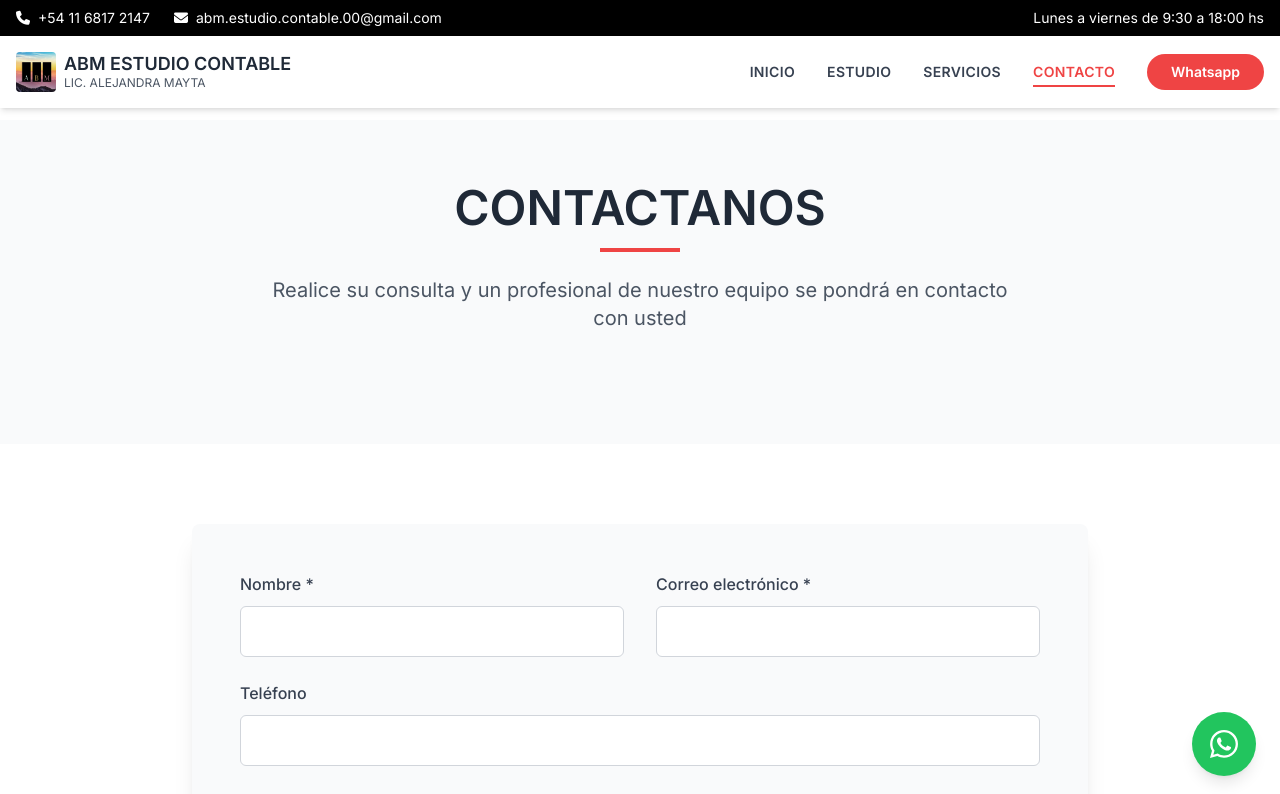
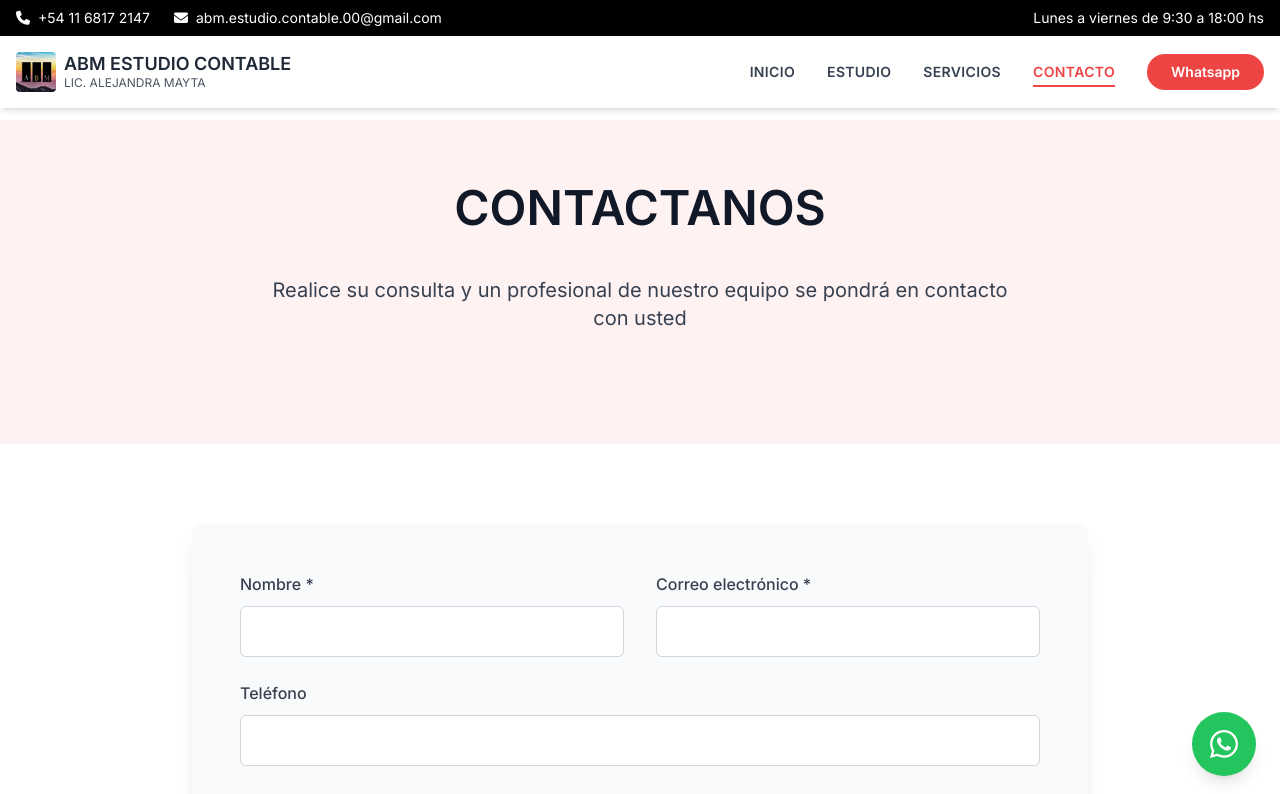
Before and after one commit to gabrieladia1979/estudioContableABM, a React (Vite) app: page /contacto in a window 1280 px wide. Shown: the top 794 px of the page. Built offline with nearby package versions, Linux system fonts and the light colour scheme.

Commit message:
Update ContactoPage color scheme for consistency
Changed background and text color classes in ContactoPage to use theme-based colors (primary-50, accent-500, gray-900, gray-700) for improved visual consistency with the rest of the application.

```diff
--- a/src/pages/ContactoPage.jsx
+++ b/src/pages/ContactoPage.jsx
@@ -9,14 +9,14 @@
     <div>
       <Navbar />
       <main>
-        <div className="bg-gray-50 py-16">
+        <div className="bg-primary-50 py-16">
           <div className="container mx-auto px-4">
             <div className="text-center mb-12">
-              <h1 className="text-4xl md:text-5xl font-bold text-gray-800 mb-4">
+              <h1 className="text-4xl md:text-5xl font-bold text-gray-900 mb-4">
                 CONTACTANOS
               </h1>
-              <div className="w-20 h-1 bg-red-500 mx-auto mb-6"></div>
-              <p className="text-xl text-gray-600 max-w-3xl mx-auto">
+              <div className="w-20 h-1 bg-accent-500 mx-auto mb-6"></div>
+              <p className="text-xl text-gray-700 max-w-3xl mx-auto">
                 Realice su consulta y un profesional de nuestro equipo se pondrá en contacto con usted
               </p>
             </div>
```
